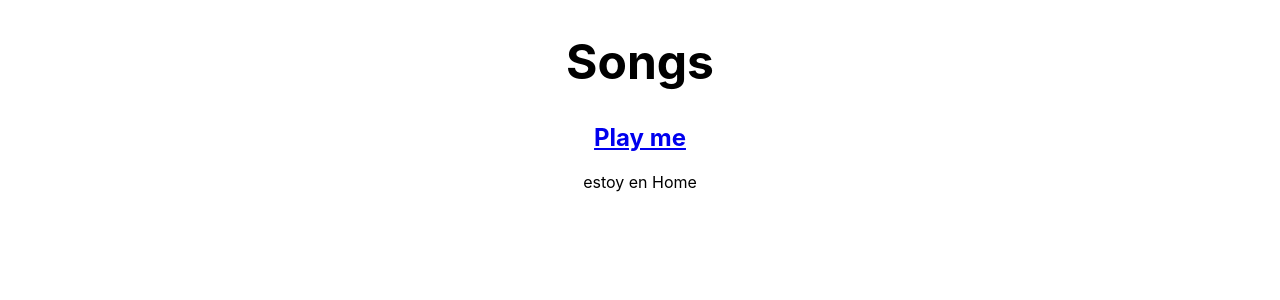
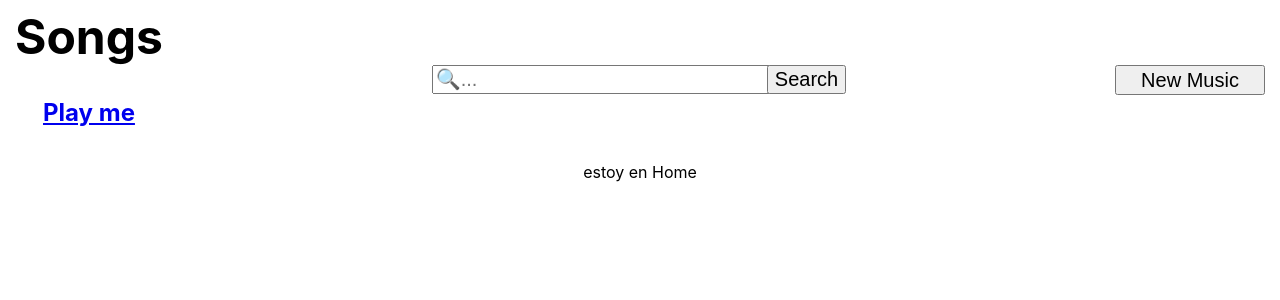
Before and after one commit to alexanderl96-hub/TUNER-API-REACT, a React (Create React App) app: page / in a window 1280 px wide. Shown: the top 300 px of the page. Built offline with nearby package versions, Linux system fonts and the light colour scheme; no server answers.

Commit message:
progress

```diff
--- a/src/Components/MapingSongs.js
+++ b/src/Components/MapingSongs.js
@@ -5,6 +5,7 @@ export default function MapingSongs({ song, index}) {
         <div>
 
             <tr className="color">
+                <div className="color">
                 <td  className="box" >
                     <p className="income" >
                     { song.is_favorite? (<span>⭐️</span> )
@@ -24,6 +25,8 @@ export default function MapingSongs({ song, index}) {
                 <td className="box" >
                     <p ><strong> By: {song.artist}</strong></p>
                 </td>
+                </div>
+
             </tr>
         </div>
     )
--- a/src/Components/NavBar.js
+++ b/src/Components/NavBar.js
@@ -8,6 +8,11 @@ export default function NavBar() {
                 <h1>Songs</h1>
                 <Link to="/songs">Play me</Link>
             </h2>
+            <form className="form">
+                <input className="input" placeholder="🔍..."></input>
+                <button className="inputBtn">Search</button>
+            </form>
+            <button className="button">New Music</button>
         </div>
     )
 }
--- a/src/Pages/Four0Four.js
+++ b/src/Pages/Four0Four.js
@@ -0,0 +1,10 @@
+import React from 'react'
+
+export default function Four0Four() {
+    return (
+        <div>
+            <h1>Page Not Foun</h1>
+            <img src="https://freefrontend.com/assets/img/html-funny-404-pages/CodePen-404-Page.gif" alt="page not found" width="850" height="600" />
+        </div>
+    )
+}
--- a/src/Pages/Index.js
+++ b/src/Pages/Index.js
@@ -2,7 +2,7 @@ import Filters from "../Components/Filters"
 
 export default function Index({songs}) {
     return (
-        <div>
+        <div className="index">
             <h2>Index</h2>
             <Filters songs={songs}/>
 
--- a/src/index.css
+++ b/src/index.css
@@ -11,18 +11,54 @@ code {
   font-family: source-code-pro, Menlo, Monaco, Consolas, 'Courier New',
     monospace;
 }
-.titulos{
-  margin-left: -110px;
+.navBar{
   display: flex;
   flex-direction: row;
-  justify-content:space-evenly;
+  justify-content: space-between;
+  padding: 15px;
+  margin-top: -60px;
+  word-wrap: break-word;
+
+}
+.form{
+
+}
+.input{
+  width: 400px;
+  font-size: 20px;
+  margin-top: 110px;
+}
+.inputBtn{
+  font-size: 20px;
+  margin-left: -73px;
+}
+.button{
+  height: 30px;
+  width: 150px;
+  font-size: 20px;
+  margin-top: 110px;
+}
+.index{
+  background-color: black;
+}
+.titulos{
+  margin-left: -10px;
+  display: flex;
+  flex-direction: row;
+  justify-content:space-around;
+  color: white;
 }
 .table{
   text-align: center;
-  margin-left: 340px;
-  /* background-color: aquamarine; */
+  margin-left: 25px;
+  font-size: 20px;
 }
 .box{
-  border: 1px solid black;
-  width: 290px;
+  width: 390px;
+  color: white;
 }
+.color{
+  border: 1px solid white;
+  border-radius: 10px;
+  width: 100%;
+}
```
Also changed, not shown: 2 other files (tests, documents, lock files or other folders).
